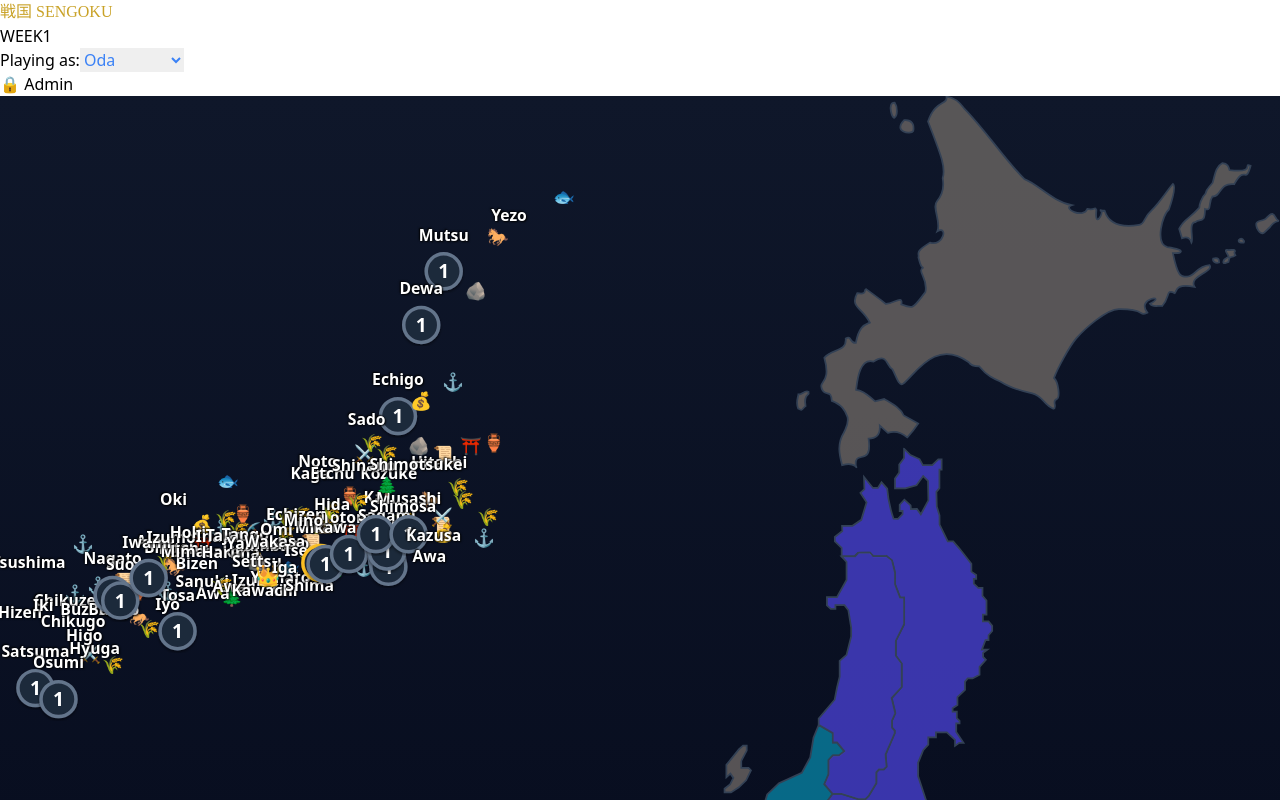
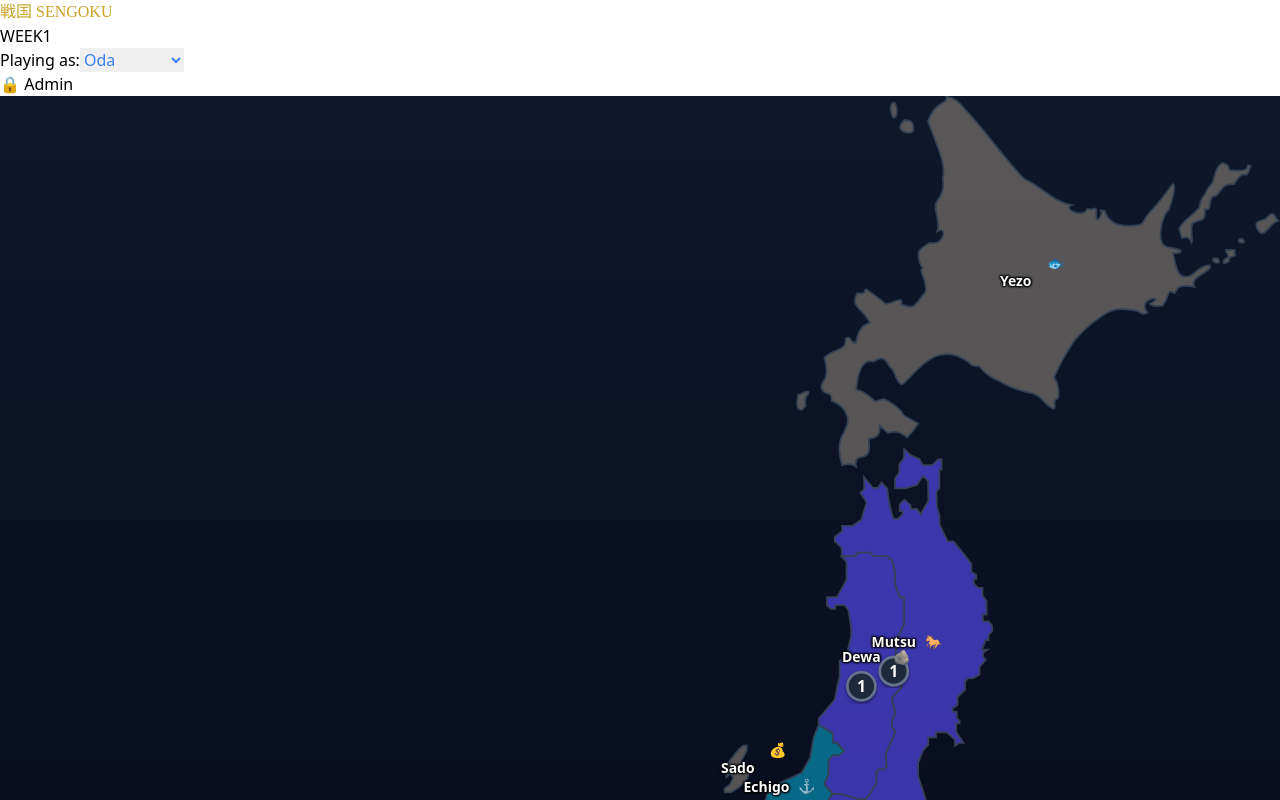
Before and after one commit to ShadesMonster/sengoku-map, a React (Vite) app: page / in a window 1280 px wide. Shown: the top 800 px of the page. Built offline with nearby package versions, Linux system fonts and the light colour scheme.

Commit message:
Add files via upload

```diff
--- a/src/SengokuMap.jsx
+++ b/src/SengokuMap.jsx
@@ -1,12 +1,13 @@
-import React, { useState, useEffect } from 'react';
+import React, { useState, useEffect, useRef } from 'react';
 
 // Path index to province ID mapping (from your identification)
+// 4 (Amakusa) is now merged into higo
 const PATH_TO_PROVINCE = {
   0: 'kii',
   1: 'satsuma',
   2: 'hyuga',
   3: 'higo',
-  // 4: merged into higo (Amakusa)
+  4: 'higo', // Amakusa merged into Higo
   5: 'osumi',
   6: 'chikugo',
   7: 'kozuke',
@@ -80,6 +81,12 @@ const PATH_TO_PROVINCE = {
   75: 'yezo',
   76: 'yezo',
   77: 'yezo',
+};
+
+// Track which path index is the "primary" one for label placement
+const PRIMARY_PATH_FOR_PROVINCE = {
+  higo: 3,  // Use path 3 for Higo label, not 4
+  yezo: 69, // Use path 69 for Yezo label
 };
 
 // Province data with neighbors
@@ -205,8 +212,9 @@ const RESOURCES = {
 };
 
 export default function SengokuMap() {
-  const [svgContent, setSvgContent] = useState('');
+  const svgRef = useRef(null);
   const [pathData, setPathData] = useState([]);
+  const [provinceCenters, setProvinceCenters] = useState({});
   const [selected, setSelected] = useState(null);
   const [hovered, setHovered] = useState(null);
   const [week, setWeek] = useState(1);
@@ -230,7 +238,6 @@ export default function SengokuMap() {
     fetch('/japan-provinces.svg')
       .then(res => res.text())
       .then(svg => {
-        setSvgContent(svg);
         const parser = new DOMParser();
         const doc = parser.parseFromString(svg, 'image/svg+xml');
         const paths = doc.querySelectorAll('path');
@@ -241,31 +248,52 @@ export default function SengokuMap() {
           const id = path.getAttribute('id');
           const style = path.getAttribute('style') || '';
 
+          // Skip empty or water paths
           if (!d || d.trim() === '' || style.includes('fill:#daf0fd')) return;
 
-          const bbox = estimateBBox(d);
-          extracted.push({ index: extracted.length, id, d, centerX: bbox.centerX, centerY: bbox.centerY });
+          extracted.push({ index: extracted.length, id, d });
         });
 
         setPathData(extracted);
       });
   }, []);
 
-  function estimateBBox(d) {
-    const numbers = d.match(/-?\d+\.?\d*/g) || [];
-    const coords = [];
-    for (let i = 0; i < numbers.length - 1; i += 2) {
-      coords.push({ x: parseFloat(numbers[i]), y: parseFloat(numbers[i + 1]) });
-    }
-    if (coords.length === 0) return { centerX: 0, centerY: 0 };
+  // Calculate actual bounding boxes after paths are rendered
+  useEffect(() => {
+    if (!svgRef.current || pathData.length === 0) return;
 
-    const xs = coords.map(c => c.x);
-    const ys = coords.map(c => c.y);
-    return {
-      centerX: (Math.min(...xs) + Math.max(...xs)) / 2,
-      centerY: (Math.min(...ys) + Math.max(...ys)) / 2
-    };
-  }
+    const centers = {};
+    const provincePathGroups = {};
+
+    // Group paths by province
+    pathData.forEach((_, idx) => {
+      const provId = PATH_TO_PROVINCE[idx];
+      if (!provId) return;
+      if (!provincePathGroups[provId]) provincePathGroups[provId] = [];
+      provincePathGroups[provId].push(idx);
+    });
+
+    // Calculate center for each province using actual rendered bboxes
+    Object.entries(provincePathGroups).forEach(([provId, pathIndices]) => {
+      // Use primary path if specified, otherwise use first path
+      const primaryIdx = PRIMARY_PATH_FOR_PROVINCE[provId] ?? pathIndices[0];
+      const pathEl = svgRef.current.querySelector(`#province-path-${primaryIdx}`);
+
+      if (pathEl) {
+        try {
+          const bbox = pathEl.getBBox();
+          centers[provId] = {
+            x: bbox.x + bbox.width / 2,
+            y: bbox.y + bbox.height / 2
+          };
+        } catch (e) {
+          // getBBox can fail for hidden elements
+        }
+      }
+    });
+
+    setProvinceCenters(centers);
+  }, [pathData]);
 
   const getProvinceId = (pathIndex) => PATH_TO_PROVINCE[pathIndex] || null;
 
@@ -313,14 +341,20 @@ export default function SengokuMap() {
     }
   };
 
-  // Get province center for a given province ID
-  const getProvinceCenter = (provId) => {
+  // Check if this path index should show the label (avoid duplicates for merged provinces)
+  const shouldShowLabel = (pathIndex, provId) => {
+    if (!provId) return false;
+    const primary = PRIMARY_PATH_FOR_PROVINCE[provId];
+    if (primary !== undefined) {
+      return pathIndex === primary;
+    }
+    // For non-merged provinces, show label on first occurrence
     for (let i = 0; i < pathData.length; i++) {
       if (PATH_TO_PROVINCE[i] === provId) {
-        return { x: pathData[i].centerX, y: pathData[i].centerY };
+        return i === pathIndex;
       }
     }
-    return null;
+    return false;
   };
 
   return (
@@ -364,6 +398,7 @@ export default function SengokuMap() {
 
         {/* SVG Map */}
         <svg
+          ref={svgRef}
           viewBox="0 0 732 777"
           className="w-full h-full"
           style={{ background: 'linear-gradient(180deg, #0f172a 0%, #020617 100%)' }}
@@ -389,12 +424,13 @@ export default function SengokuMap() {
             const provId = getProvinceId(idx);
             const isSelected = provId === selected;
             const isHovered = hovered === idx;
-            const isValidTarget = selectedArmy && provId && provinces[selectedArmy]?.neighbors?.includes(provId);
+            const isValidTarget = selectedArmy && provId && provId !== selectedArmy && provinces[selectedArmy]?.neighbors?.includes(provId);
             const isArmySelected = provId === selectedArmy;
 
             return (
               <path
                 key={path.id || idx}
+                id={`province-path-${idx}`}
                 d={path.d}
                 fill={provId ? getColor(provId) : '#64748b'}
                 fillOpacity={isSelected || isArmySelected ? 0.95 : isHovered ? 0.85 : 0.7}
@@ -409,29 +445,25 @@ export default function SengokuMap() {
             );
           })}
 
-          {/* Province labels */}
-          {pathData.map((path, idx) => {
-            const provId = getProvinceId(idx);
-            if (!provId || !provinces[provId]) return null;
-
-            // Don't duplicate labels for Yezo islands
-            if (provId === 'yezo' && idx !== 69) return null;
+          {/* Province labels - rendered using calculated centers */}
+          {Object.entries(provinceCenters).map(([provId, center]) => {
+            if (!provinces[provId]) return null;
 
             const prov = provinces[provId];
             const isOwned = prov.owner !== 'uncontrolled';
 
             return (
-              <g key={`label-${idx}`} style={{ pointerEvents: 'none' }}>
+              <g key={`label-${provId}`} style={{ pointerEvents: 'none' }}>
                 {/* Province name */}
                 <text
-                  x={path.centerX}
-                  y={path.centerY - (isOwned && prov.armies > 0 ? 12 : 0)}
+                  x={center.x}
+                  y={center.y - (isOwned && prov.armies > 0 ? 10 : 0)}
                   textAnchor="middle"
                   dominantBaseline="middle"
-                  fontSize="9"
+                  fontSize="8"
                   fontWeight="600"
                   fill="#fff"
-                  style={{ textShadow: '1px 1px 2px #000, -1px -1px 2px #000' }}
+                  style={{ textShadow: '1px 1px 2px #000, -1px -1px 2px #000, 1px -1px 2px #000, -1px 1px 2px #000' }}
                 >
                   {PROVINCE_DATA[provId]?.name}
                 </text>
@@ -443,20 +475,20 @@ export default function SengokuMap() {
                     style={{ cursor: prov.owner === clan ? 'pointer' : 'default', pointerEvents: 'auto' }}
                   >
                     <circle
-                      cx={path.centerX}
-                      cy={path.centerY + 8}
-                      r="10"
+                      cx={center.x}
+                      cy={center.y + 6}
+                      r="8"
                       fill="#1e293b"
                       stroke={prov.owner === clan ? '#fbbf24' : '#64748b'}
-                      strokeWidth="2"
+                      strokeWidth="1.5"
                       filter="url(#shadow)"
                     />
                     <text
-                      x={path.centerX}
-                      y={path.centerY + 9}
+                      x={center.x}
+                      y={center.y + 7}
                       textAnchor="middle"
                       dominantBaseline="middle"
-                      fontSize="11"
+                      fontSize="9"
                       fontWeight="bold"
                       fill="#fff"
                     >
@@ -468,9 +500,9 @@ export default function SengokuMap() {
                 {/* Resource icon */}
                 {PROVINCE_DATA[provId]?.resource && (
                   <text
-                    x={path.centerX + 25}
-                    y={path.centerY - 8}
-                    fontSize="10"
+                    x={center.x + 18}
+                    y={center.y - 8}
+                    fontSize="8"
                     style={{ pointerEvents: 'none' }}
                   >
                     {RESOURCES[PROVINCE_DATA[provId].resource]?.icon}
@@ -480,10 +512,10 @@ export default function SengokuMap() {
                 {/* Capital marker */}
                 {PROVINCE_DATA[provId]?.special === 'capital' && (
                   <text
-                    x={path.centerX}
-                    y={path.centerY + 22}
+                    x={center.x}
+                    y={center.y + 18}
                     textAnchor="middle"
-                    fontSize="12"
+                    fontSize="10"
                   >
                     👑
                   </text>
@@ -494,8 +526,8 @@ export default function SengokuMap() {
 
           {/* Movement arrows */}
           {moves.filter(m => m.clan === clan).map(move => {
-            const from = getProvinceCenter(move.from);
-            const to = getProvinceCenter(move.to);
+            const from = provinceCenters[move.from];
+            const to = provinceCenters[move.to];
             if (!from || !to) return null;
 
             return (
```
